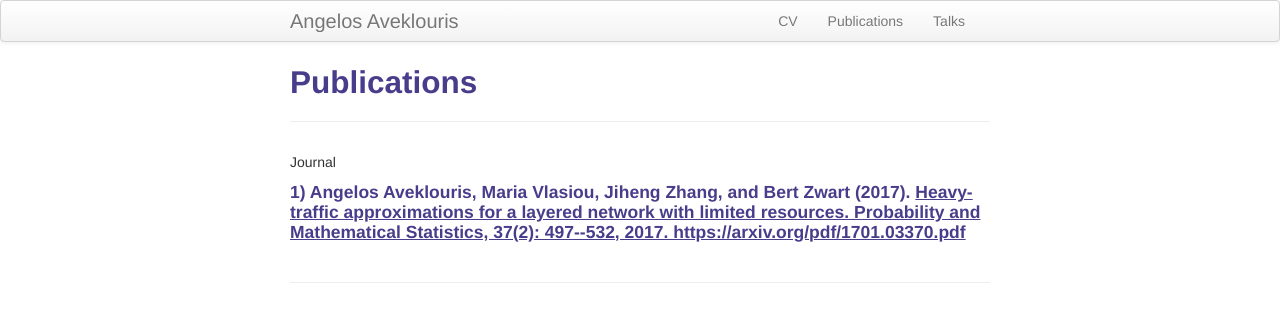
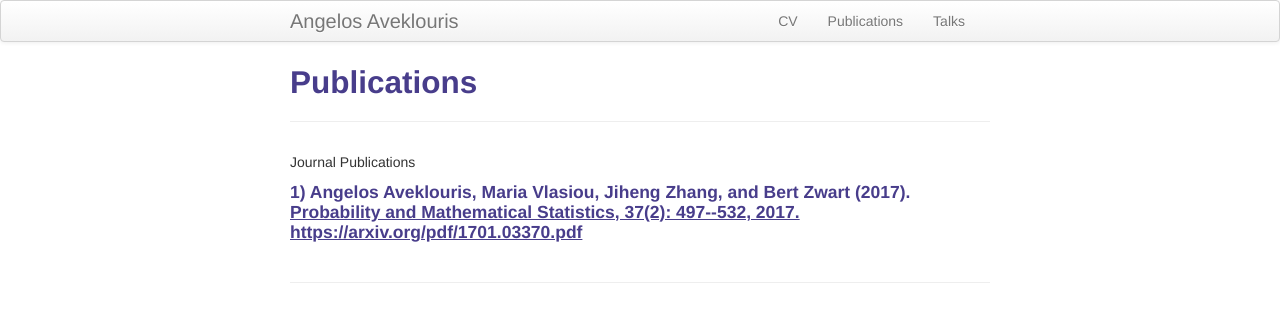
Before and after one commit to Angelos90/Angelos90.github.io, a Jekyll site: the page built from pages/publications.md, in a window 1280 px wide. Shown: the top 322 px of the page. Built offline with Jekyll 4.4.1, drawn with Linux system fonts in a browser that asks for light colours.

Commit message:
Update publications.md

```diff
--- a/pages/publications.md
+++ b/pages/publications.md
@@ -5,8 +5,8 @@ description: Angelos Aveklouris' Publications
 ---
 
 
-Journal
-#### 1) Angelos Aveklouris, Maria Vlasiou, Jiheng Zhang, and Bert Zwart (2017). <u> Heavy-traffic approximations for a layered network with limited resources. Probability and Mathematical Statistics, 37(2): 497--532, 2017.  https://arxiv.org/pdf/1701.03370.pdf
+Journal Publications
+#### 1) Angelos Aveklouris, Maria Vlasiou, Jiheng Zhang, and Bert Zwart (2017). <u> <Heavy-traffic approximations for a layered network with limited resources.> Probability and Mathematical Statistics, 37(2): 497--532, 2017.  https://arxiv.org/pdf/1701.03370.pdf
 
 
 
```
